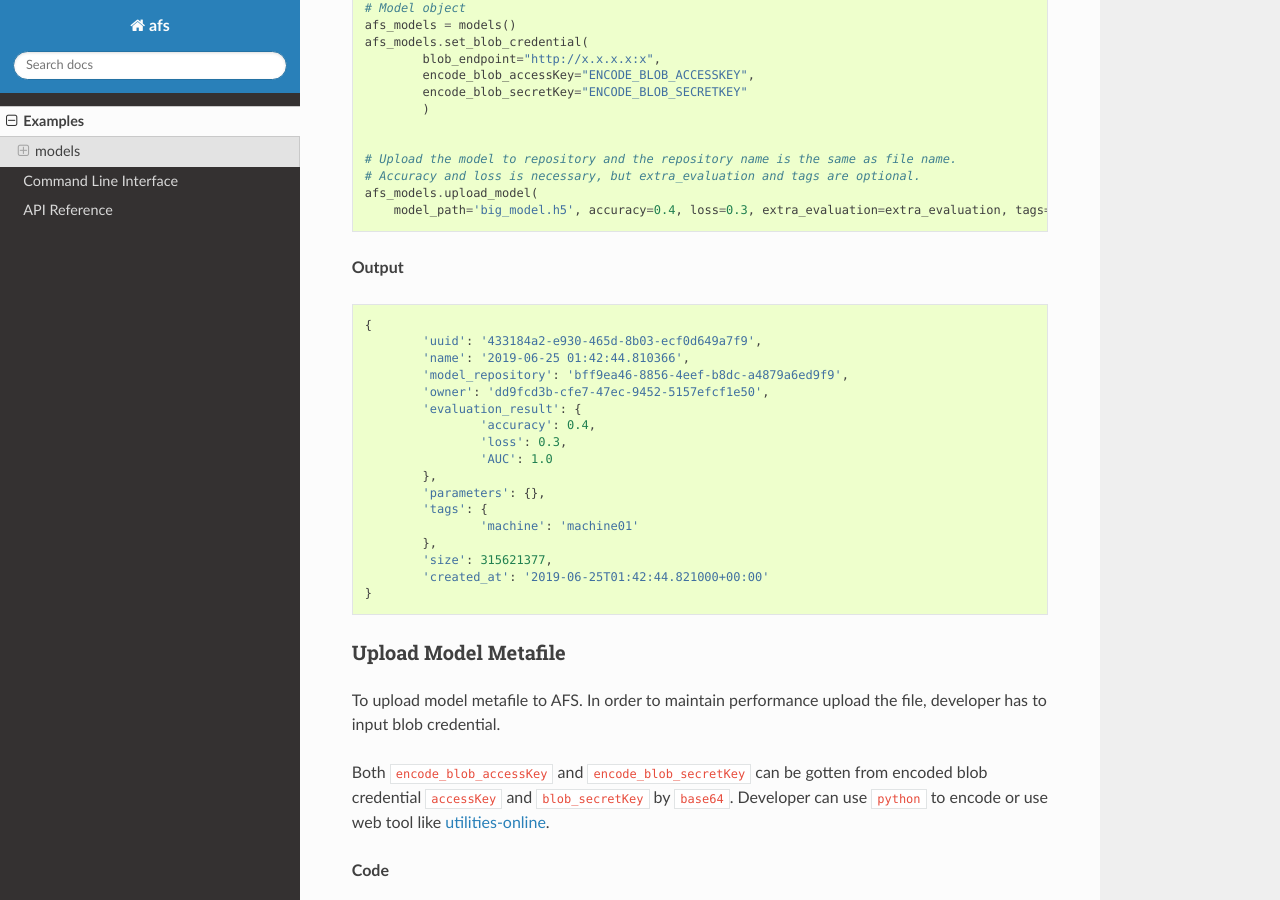
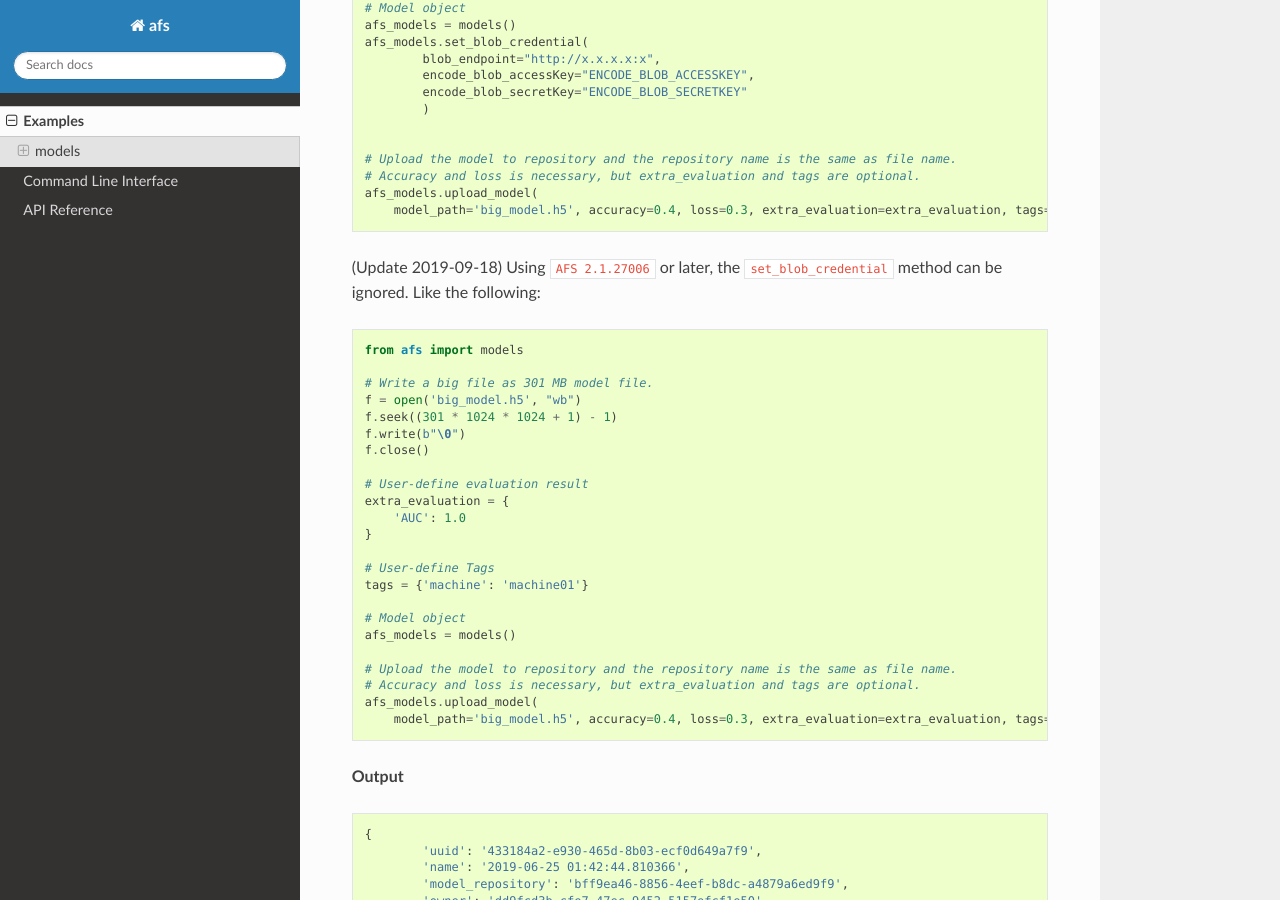
Before and after one commit to WISE-AIFS/afs2-model, a Sphinx documentation site: the page built from docs/Examples.md, in a window 1280 px wide and 900 px high, scrolled down 2804 px. Built offline with Sphinx 7.4.7 and the Read the Docs theme 2.0.0, drawn with Linux system fonts in a browser that asks for light colours.

Commit message:
Update doc

````diff
--- a/docs/Examples.md
+++ b/docs/Examples.md
@@ -154,7 +154,36 @@ afs_models.set_blob_credential(
 # Upload the model to repository and the repository name is the same as file name.
 # Accuracy and loss is necessary, but extra_evaluation and tags are optional.
 afs_models.upload_model(
-    model_path='big_model.h5', accuracy=0.4, loss=0.3, extra_evaluation=extra_evaluation, tags=tags, model_repository_name='model.h5')
+    model_path='big_model.h5', accuracy=0.4, loss=0.3, extra_evaluation=extra_evaluation, tags=tags, model_repository_name='model.h5', blob_mode=True)
+
+```
+
+(Update 2019-09-18) Using `AFS 2.1.27006` or later, the `set_blob_credential` method can be ignored. Like the following:
+
+```
+from afs import models
+
+# Write a big file as 301 MB model file.
+f = open('big_model.h5', "wb")
+f.seek((301 * 1024 * 1024 + 1) - 1)
+f.write(b"\0")
+f.close()
+
+# User-define evaluation result
+extra_evaluation = {
+    'AUC': 1.0
+}
+
+# User-define Tags
+tags = {'machine': 'machine01'}
+
+# Model object
+afs_models = models()
+
+# Upload the model to repository and the repository name is the same as file name.
+# Accuracy and loss is necessary, but extra_evaluation and tags are optional.
+afs_models.upload_model(
+    model_path='big_model.h5', accuracy=0.4, loss=0.3, extra_evaluation=extra_evaluation, tags=tags, model_repository_name='model.h5', blob_mode=True)
 
 ```
 
````
Also changed, not shown: CHANGELOG.md (+1 -1 lines).
